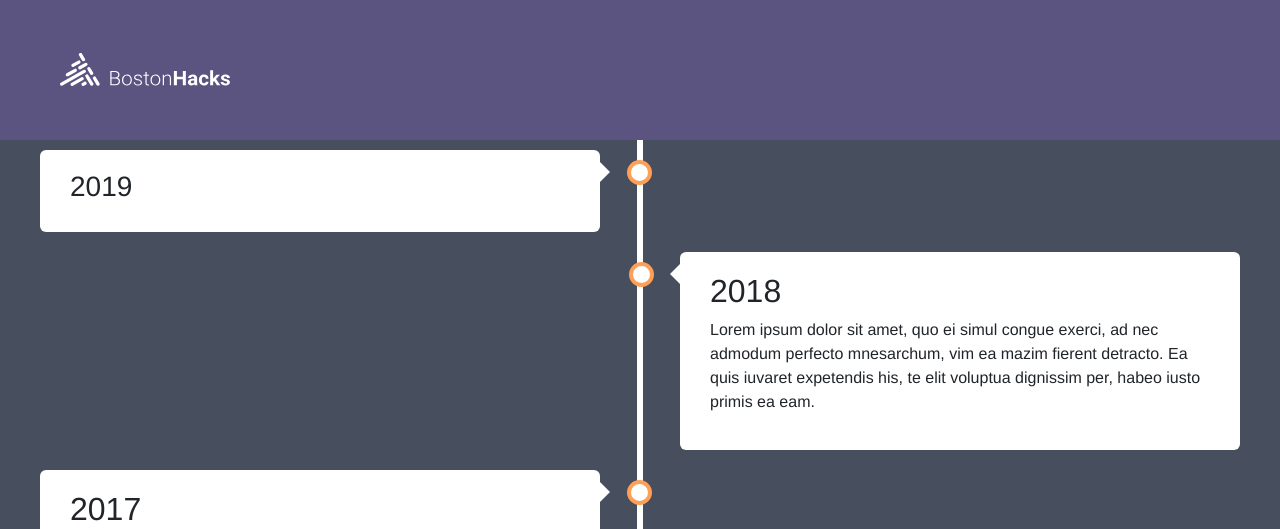
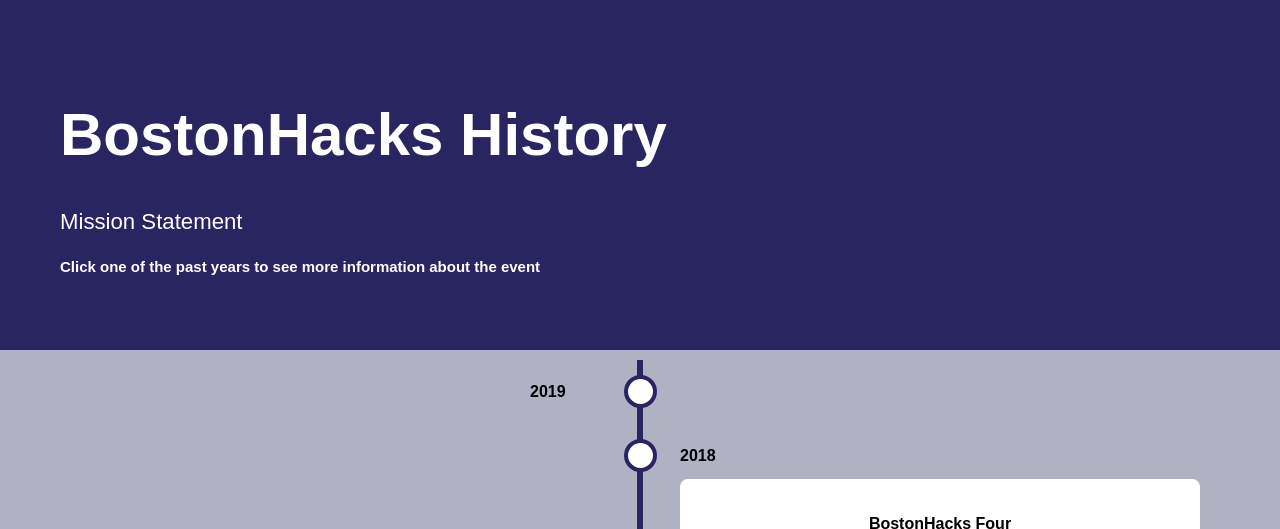
Before and after one commit to Bostonhacks/artefatto, a Jekyll site: the page timeline.html, which Jekyll copies as it is, in a window 1280 px wide and 1400 px high. Shown: the top 529 px of the window. Built offline with Jekyll 4.4.1, drawn with Linux system fonts in a browser that asks for light colours; nearby versions of some CDN libraries; some of the changed text lies outside the part shown; grey boxes are pictures that could not be loaded.

Commit message:
updated timeline

```diff
--- a/timeline.html
+++ b/timeline.html
@@ -1,43 +1,171 @@
----
-layout: default
----
+<!DOCTYPE html>
+<html>
+<head>
+<meta name="viewport" content="width=device-width, initial-scale=1.0">
+<link rel="stylesheet" type="text/css" href="timelinecss.css">
+<link rel="stylesheet" href="https://use.fontawesome.com/releases/v5.4.2/css/all.css" integrity="sha384-/rXc/GQVaYpyDdyxK+ecHPVYJSN9bmVFBvjA/9eOB+pb3F2w2N6fc5qB9Ew5yIns" crossorigin="anonymous">
+<link rel="stylesheet" href="https://cdn.rawgit.com/konpa/devicon/df6431e323547add1b4cf45992913f15286456d3/devicon.min.css">
+<link href="https://fonts.googleapis.com/css?family=Roboto+Slab" rel="stylesheet">
+<link href="https://fonts.googleapis.com/css?family=Roboto" rel="stylesheet">
+<style>
+  body {font-family: Arial, Helvetica, sans-serif;}
+
+  /* The Modal (background) */
+  .modal {
+    display: none; /* Hidden by default */
+    position: fixed; /* Stay in place */
+    z-index: 1; /* Sit on top */
+    padding-top: 100px; /* Location of the box */
+    left: 0;
+    top: 0;
+    width: 100%; /* Full width */
+    height: 100%; /* Full height */
+    overflow: auto; /* Enable scroll if needed */
+    background-color: rgb(0,0,0); /* Fallback color */
+    background-color: rgba(0,0,0,0.4); /* Black w/ opacity */
+  }
+
+  /* Modal Content */
+  .modal-content {
+    background-color: #fefefe;
+    margin: auto;
+    padding: 20px;
+    border: 1px solid #888;
+    width: 80%;
+  }
+
+  /* The Close Button */
+  .close {
+    color: #aaaaaa;
+    float: right;
+    font-size: 28px;
+    font-weight: bold;
+  }
+
+  .close:hover,
+  .close:focus {
+    color: #000;
+    text-decoration: none;
+    cursor: pointer;
+  }
+  </style>
+</head>
+<body>
+  <div class="header">
+    <h1 class = "headertitle">BostonHacks History</h1>
+    <p style="font-size: 74%">Mission Statement</p>
+    <h3 class = "headerclick">Click one of the past years to see more information about the event</h3>
+  </div>
+
 
 <div class="timeline">
-    <div class="timeline-container left">
+    <div class="container left">
+        <h2 class = "hleft">2019</h2>
+    </div>
+  <div class="container right">
+      <h2>2018</h2>
       <div class="content">
-            <h3>2019</h3>
+          <h3 class="bhacktitle">BostonHacks Four</h3>
+          <div class="stuff">
+              <img src="bhacks17.jpg" alt="Girl in a jacket">
+        <p style="padding: 5px"> ipsum dolor sit amet, quo ei simul congue exerci, ad nec admodum perfecto mnesarchum, vim ea mazim fierent detracto. Ea quis iuvaret expetendis his, te elit voluptua dignissim per, habeo iusto primis ea eam.
+          <br>
+          <br> <i class="fas fa-user-circle"></i>&nbsp;attendees
+            <br><i class="fas fa-dollar-sign"></i>&nbsp; sponsers
+            <br><i class="fas fa-award"></i>&nbsp; prizes
+          </p>
+
+      </div>
+      <button id="myBtn">Click here for more information</button>
+      <div id="myModal" class="modal">
+
+  <!-- Modal content -->
+  <div class="modal-content">
+    <span class="close">&times;</span>
+    <p>Some text in the Modal..</p>
+  </div>
+
+</div>
+
+
+
       </div>
   </div>
-    <div class="timeline-container right">
+  <div class="container left">
+      <h2 class = "hleft">2017</h2>
     <div class="content">
-            <h2>2018</h2>
-            <p>Lorem ipsum dolor sit amet, quo ei simul congue exerci, ad nec admodum perfecto mnesarchum, vim ea
-                mazim fierent detracto. Ea quis iuvaret expetendis his, te elit voluptua dignissim per, habeo iusto
-                primis ea eam.</p>
+        <h3 class="bhacktitle">BostonHacks Three</h3>
+        <div class="stuff">
+      <p style="padding: 5px"> ipsum dolor sit amet, quo ei simul congue exerci, ad nec admodum perfecto mnesarchum, vim ea mazim fierent detracto. Ea quis iuvaret expetendis his, te elit voluptua dignissim per, habeo iusto primis ea eam.
+        <br>
+        <br> <i class="fas fa-user-circle"></i>&nbsp;attendees
+          <br><i class="fas fa-dollar-sign"></i>&nbsp; sponsers
+          <br><i class="fas fa-award"></i>&nbsp; prizes
+        </p>
+      <img src="bhacks17.jpg" >
+
+    </div>
+    <button id="myBtn">Click here for more information</button>
     </div>
   </div>
-    <div class="timeline-container left">
+  <div class="container right">
+      <h2>2016</h2>
       <div class="content">
-            <h2>2017</h2>
-            <p>Lorem ipsum dolor sit amet, quo ei simul congue exerci, ad nec admodum perfecto mnesarchum, vim ea
-                mazim fierent detracto. Ea quis iuvaret expetendis his, te elit voluptua dignissim per, habeo iusto
-                primis ea eam.</p>
+          <h3 class="bhacktitle">BostonHacks Two</h3>
+          <div class="stuff">
+              <img src="bhacks17.jpg">
+        <p style="padding: 5px"> ipsum dolor sit amet, quo ei simul congue exerci, ad nec admodum perfecto mnesarchum, vim ea mazim fierent detracto. Ea quis iuvaret expetendis his, te elit voluptua dignissim per, habeo iusto primis ea eam.
+          <br>
+          <br> <i class="fas fa-user-circle"></i>&nbsp;attendees
+            <br><i class="fas fa-dollar-sign"></i>&nbsp; sponsers
+            <br><i class="fas fa-award"></i>&nbsp; prizes
+          </p>
+      </div>
+      <button id="myBtn">Click here for more information</button>
       </div>
   </div>
-    <div class="timeline-container right">
+  <div class="container left">
+      <h2 class = "hleft" > 2015</h2>
       <div class="content">
-            <h2>2016</h2>
-            <p>Lorem ipsum dolor sit amet, quo ei simul congue exerci, ad nec admodum perfecto mnesarchum, vim ea
-                mazim fierent detracto. Ea quis iuvaret expetendis his, te elit voluptua dignissim per, habeo iusto
-                primis ea eam.</p>
+          <h3 class="bhacktitle">BostonHacks One</h3>
+          <div class="stuff">
+        <p style="padding: 5px"> ipsum dolor sit amet, quo ei simul congue exerci, ad nec admodum perfecto mnesarchum, vim ea mazim fierent detracto. Ea quis iuvaret expetendis his, te elit voluptua dignissim per, habeo iusto primis ea eam.
+          <br>
+          <br> <i class="fas fa-user-circle"></i>&nbsp;attendees
+            <br><i class="fas fa-dollar-sign"></i>&nbsp; sponsers
+            <br><i class="fas fa-award"></i>&nbsp; prizes
+          </p>
+        <img src="bhacks17.jpg" >
+      </div>
+      <button id="myBtn">Click here for more information</button>
       </div>
   </div>
-    <div class="timeline-container left">
-        <div class="content">
-            <h2>2015</h2>
-            <p>Lorem ipsum dolor sit amet, quo ei simul congue exerci, ad nec admodum perfecto mnesarchum, vim ea
-                mazim fierent detracto. Ea quis iuvaret expetendis his, te elit voluptua dignissim per, habeo iusto
-                primis ea eam.</p>
-        </div>
-    </div>
-</div>
+  <script>
+    // Get the modal
+    var modal = document.getElementById('myModal');
+
+    // Get the button that opens the modal
+    var btn = document.getElementById("myBtn");
+
+    // Get the <span> element that closes the modal
+    var span = document.getElementsByClassName("close")[0];
+
+    // When the user clicks the button, open the modal
+    btn.onclick = function() {
+      modal.style.display = "block";
+    }
+
+    // When the user clicks on <span> (x), close the modal
+    span.onclick = function() {
+      modal.style.display = "none";
+    }
+
+    // When the user clicks anywhere outside of the modal, close it
+    window.onclick = function(event) {
+      if (event.target == modal) {
+        modal.style.display = "none";
+      }
+    }
+    </script>
+</body>
+</html>
```
Lines whose indentation alone changed are shown as unchanged.
